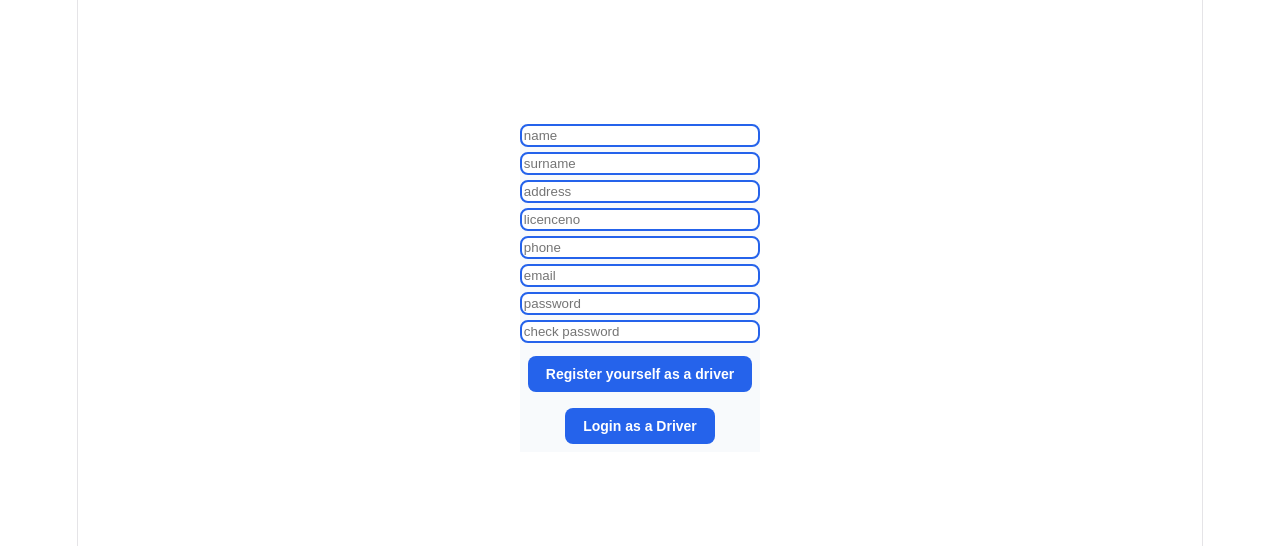
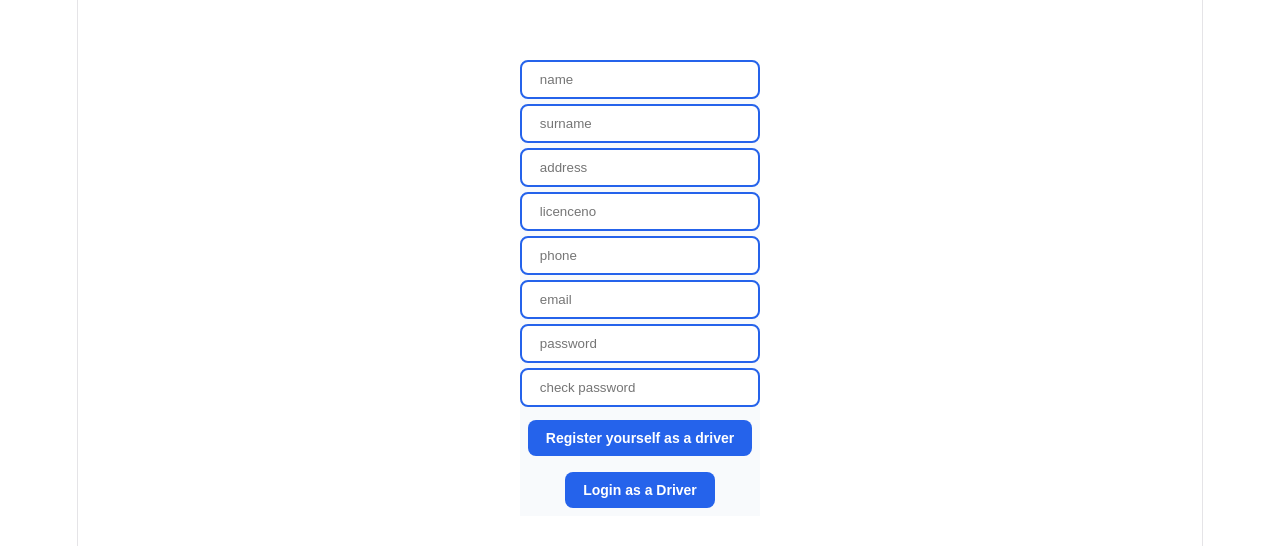
Before and after one commit to PChaudhary0403/RideBookingSystem, a React (Vite) app in the folder Frontend/UI/: page /driver/register in a window 1280 px wide. Shown: the part 112-658 px from the top of the page. Built offline with nearby package versions, Linux system fonts and the light colour scheme; no server answers.

Commit message:
change in ui

```diff
--- a/Frontend/UI/src/pages/Drivers/DriverLogin.tsx
+++ b/Frontend/UI/src/pages/Drivers/DriverLogin.tsx
@@ -71,8 +71,8 @@ async function Submit(e: FormEvent<HTMLFormElement>){
         <div style={{display:"flex",alignItems:"center",justifyContent:"center",height:"100vh"}}>
             <div style={{backgroundColor: "#F8FAFC"}}>
                 <form onSubmit={Submit} style={{display:"flex",flexDirection:"column",gap:"5px"}}>
-                    <input style={{border:"2px solid #2563EB",borderRadius:"8px",padding:"2px"}} placeholder="Email" value={email} onChange={(e)=>setEmail(e.target.value)}/>
-                    <input style={{border:"2px solid #2563EB",borderRadius:"8px",padding:"2px"}} placeholder="Password" value={password} onChange={(e)=>setPassword(e.target.value)}/>
+                    <input style={{border:"2px solid #2563EB",borderRadius:"8px",padding: "10px 18px"}} placeholder="Email" value={email} onChange={(e)=>setEmail(e.target.value)}/>
+                    <input style={{border:"2px solid #2563EB",borderRadius:"8px",padding: "10px 18px"}} placeholder="Password" value={password} onChange={(e)=>setPassword(e.target.value)}/>
                     <button style={buttonStyle} type="submit">Click</button>
                 </form>
             </div>
--- a/Frontend/UI/src/pages/Drivers/DriverRegistration.tsx
+++ b/Frontend/UI/src/pages/Drivers/DriverRegistration.tsx
@@ -66,14 +66,14 @@ return(
     <div style={{display:"flex",alignItems:"center",justifyContent:"center",height:"100vh"}}>
         <div style={{backgroundColor: "#F8FAFC"}}>
             <form onSubmit={Submit} style={{display:"flex",flexDirection:"column",gap:"5px"}}>
-            <input style={{border:"2px solid #2563EB",borderRadius:"8px",padding:"2px"}} placeholder="name" value={name} onChange={(e)=>setName(e.target.value)}/>
-            <input style={{border:"2px solid #2563EB",borderRadius:"8px",padding:"2px"}} placeholder="surname" value={surname} onChange={(e)=>setSurname(e.target.value)}/>
-            <input style={{border:"2px solid #2563EB",borderRadius:"8px",padding:"2px"}} placeholder="address" value={address} onChange={(e)=>setAddress(e.target.value)}/>
-            <input style={{border:"2px solid #2563EB",borderRadius:"8px",padding:"2px"}} placeholder="licenceno" value={licenceno} onChange={(e)=>setLicenseNo(e.target.value)}/>
-            <input style={{border:"2px solid #2563EB",borderRadius:"8px",padding:"2px"}} placeholder="phone" value={phone} onChange={(e)=>setPhone(e.target.value)}/>
-            <input style={{border:"2px solid #2563EB",borderRadius:"8px",padding:"2px"}} placeholder="email" value={email} onChange={(e)=>setEmail(e.target.value)}/>
-            <input style={{border:"2px solid #2563EB",borderRadius:"8px",padding:"2px"}} placeholder="password" value={password} onChange={(e)=>setPassword(e.target.value)}/>
-            <input style={{border:"2px solid #2563EB",borderRadius:"8px",padding:"2px"}} placeholder="check password" value={checkpassword} onChange={(e)=>setCheck(e.target.value)}/>
+            <input style={{border:"2px solid #2563EB",borderRadius:"8px",padding: "10px 18px"}} placeholder="name" value={name} onChange={(e)=>setName(e.target.value)}/>
+            <input style={{border:"2px solid #2563EB",borderRadius:"8px",padding: "10px 18px"}} placeholder="surname" value={surname} onChange={(e)=>setSurname(e.target.value)}/>
+            <input style={{border:"2px solid #2563EB",borderRadius:"8px",padding: "10px 18px"}} placeholder="address" value={address} onChange={(e)=>setAddress(e.target.value)}/>
+            <input style={{border:"2px solid #2563EB",borderRadius:"8px",padding: "10px 18px"}} placeholder="licenceno" value={licenceno} onChange={(e)=>setLicenseNo(e.target.value)}/>
+            <input style={{border:"2px solid #2563EB",borderRadius:"8px",padding: "10px 18px"}} placeholder="phone" value={phone} onChange={(e)=>setPhone(e.target.value)}/>
+            <input style={{border:"2px solid #2563EB",borderRadius:"8px",padding: "10px 18px"}} placeholder="email" value={email} onChange={(e)=>setEmail(e.target.value)}/>
+            <input style={{border:"2px solid #2563EB",borderRadius:"8px",padding: "10px 18px"}} placeholder="password" value={password} onChange={(e)=>setPassword(e.target.value)}/>
+            <input style={{border:"2px solid #2563EB",borderRadius:"8px",padding: "10px 18px"}} placeholder="check password" value={checkpassword} onChange={(e)=>setCheck(e.target.value)}/>
             <button type="button" style={buttonStyle} onClick={Submit}>Register yourself as a driver</button>
             </form>
             <div>
--- a/Frontend/UI/src/pages/Users/LoginPage.tsx
+++ b/Frontend/UI/src/pages/Users/LoginPage.tsx
@@ -49,8 +49,8 @@ const response=await fetch(`${import.meta.env.VITE_API_URL}/users/login`,{
         <div style={{display:"flex",alignItems:"center",justifyContent:"center",height:"100vh"}}>
             <div style={{backgroundColor: "#F8FAFC"}}>
                 <form onSubmit={(e: FormEvent<HTMLFormElement>)=>{e.preventDefault();Submit();}} style={{display:"flex",flexDirection:"column",gap:"5px"}}>
-                    <input style={{border:"2px solid #2563EB",borderRadius:"8px",padding:"2px"}} placeholder="Email" value={emailID} onChange={(e)=>setEmail(e.target.value)}/>
-                    <input style={{border:"2px solid #2563EB",borderRadius:"8px",padding:"2px"}} placeholder="Password" value={password} onChange={(e)=>setPassword(e.target.value)}/>
+                    <input style={{border:"2px solid #2563EB",borderRadius:"8px",padding: "10px 18px"}} placeholder="Email" value={emailID} onChange={(e)=>setEmail(e.target.value)}/>
+                    <input style={{border:"2px solid #2563EB",borderRadius:"8px",padding: "10px 18px"}} placeholder="Password" value={password} onChange={(e)=>setPassword(e.target.value)}/>
                     <button style={buttonStyle} type="submit">Click</button>
                 </form>
             </div>
--- a/Frontend/UI/src/pages/Users/UserRegistration.tsx
+++ b/Frontend/UI/src/pages/Users/UserRegistration.tsx
@@ -54,11 +54,11 @@ function Switch(){
         <div style={{display:"flex",alignItems:"center",justifyContent:"center",height:"100vh"}}>
             <div style={{backgroundColor: "#F8FAFC"}}>
                 <form onSubmit={Submit} style={{display:"flex",flexDirection:"column",gap:"5px"}}>
-                    <input style={{border:"2px solid #2563EB",borderRadius:"8px",padding:"2px"}} placeholder="name" value={name} onChange={(e)=>setName(e.target.value)}></input>
-                    <input style={{border:"2px solid #2563EB",borderRadius:"8px",padding:"2px"}} placeholder="phone" value={phone} onChange={(e)=>setPhone(e.target.value)}></input>
-                    <input style={{border:"2px solid #2563EB",borderRadius:"8px",padding:"2px"}} placeholder="email" value={emailID} onChange={(e)=>setEmail(e.target.value)}></input>
-                    <input style={{border:"2px solid #2563EB",borderRadius:"8px",padding:"2px"}} placeholder="password" value={password} onChange={(e)=>setPassword(e.target.value)}></input>
-                    <input style={{border:"2px solid #2563EB",borderRadius:"8px",padding:"2px"}} placeholder="confirm password" value={check} onChange={(e)=>setCheck(e.target.value)}></input>
+                    <input style={{border:"2px solid #2563EB",borderRadius:"8px",padding: "10px 18px"}} placeholder="name" value={name} onChange={(e)=>setName(e.target.value)}></input>
+                    <input style={{border:"2px solid #2563EB",borderRadius:"8px",padding: "10px 18px"}} placeholder="phone" value={phone} onChange={(e)=>setPhone(e.target.value)}></input>
+                    <input style={{border:"2px solid #2563EB",borderRadius:"8px",padding: "10px 18px"}} placeholder="email" value={emailID} onChange={(e)=>setEmail(e.target.value)}></input>
+                    <input style={{border:"2px solid #2563EB",borderRadius:"8px",padding: "10px 18px"}} placeholder="password" value={password} onChange={(e)=>setPassword(e.target.value)}></input>
+                    <input style={{border:"2px solid #2563EB",borderRadius:"8px",padding: "10px 18px"}} placeholder="confirm password" value={check} onChange={(e)=>setCheck(e.target.value)}></input>
                     <button style={buttonStyle} type="submit">Submit</button>
                 </form>
                 <button style={buttonStyle} onClick={Switch}>Login</button>
```
Also changed, not shown: Frontend/UI/src/pages/Drivers/VehicleRegistration.tsx (+10 -10 lines).
